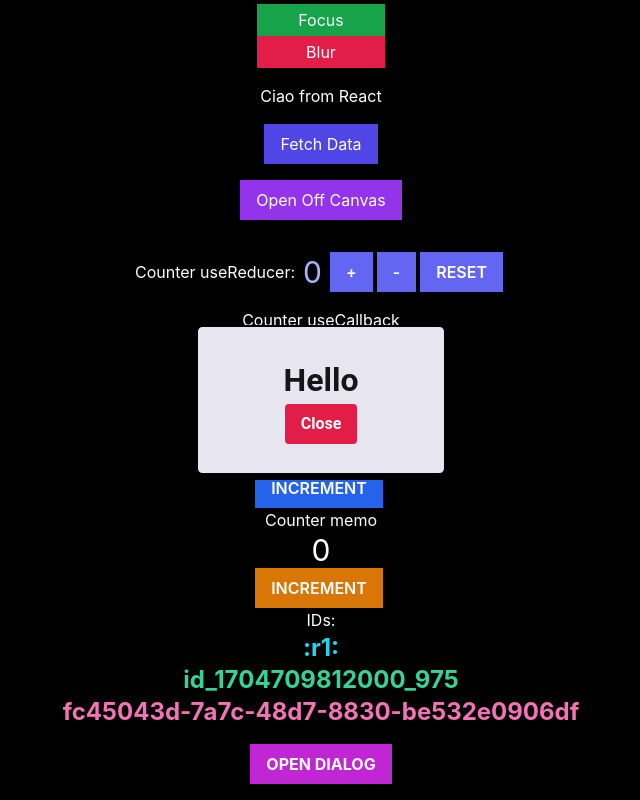
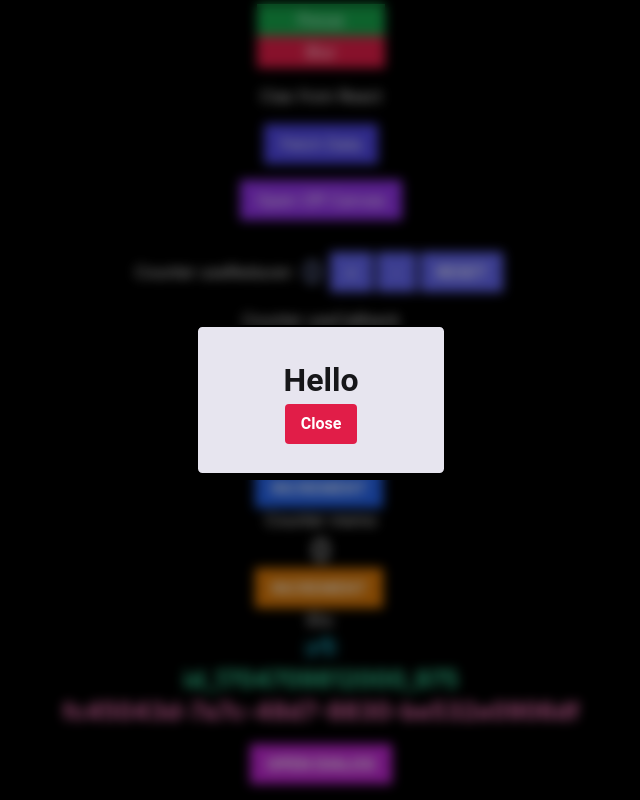
Before and after one commit to emanuelefavero/react-essentials, a React (Vite) app: page / in a window 1280 px wide. Both pictures are taken after a click on the button "OPEN DIALOG". Shown: the part 484-1284 px from the top of the page, without its empty margins (319-959 px from the left). Built offline with nearby package versions, Linux system fonts and the light colour scheme.

Commit message:
add dialog overlay

```diff
--- a/src/components/Dialog.css
+++ b/src/components/Dialog.css
@@ -1,4 +1,23 @@
+/* * OVERLAY * */
+.overlay {
+  position: fixed;
+  height: 100vh;
+  top: 0;
+  left: 0;
+  right: 0;
+  bottom: 0;
+  background-color: rgba(0, 0, 0, 0.4); /* Darken the background */
+  backdrop-filter: blur(6px); /* Apply a blur effect */
+  display: flex;
+  justify-content: center;
+  align-items: center;
+  z-index: 10; /* Ensure it's above other page content but below the dialog */
+}
+
+/* * DIALOG * */
 dialog {
+  z-index: 20; /* Ensure it's above the overlay */
+
   /* POSITION */
   position: fixed;
   top: 50%;
--- a/src/components/Dialog.tsx
+++ b/src/components/Dialog.tsx
@@ -24,6 +24,7 @@ export default function DialogComponent() {
 
       {showDialog && (
         // * DIALOG
+        <div className='overlay' onClick={() => setShowDialog(false)}>
           <dialog>
             Hello
             <button
@@ -35,6 +36,7 @@ export default function DialogComponent() {
               Close
             </button>
           </dialog>
+        </div>
       )}
     </>
   )
```
Lines whose indentation alone changed are shown as unchanged.
